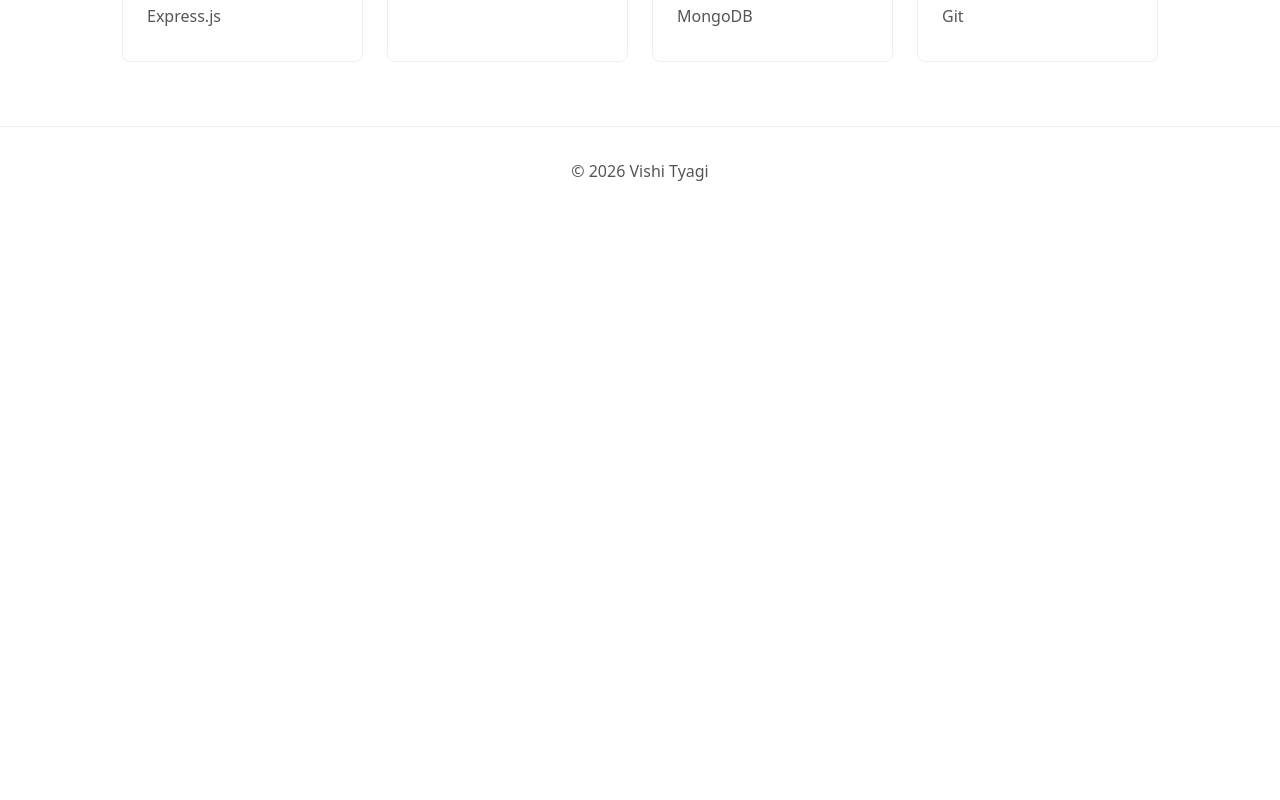
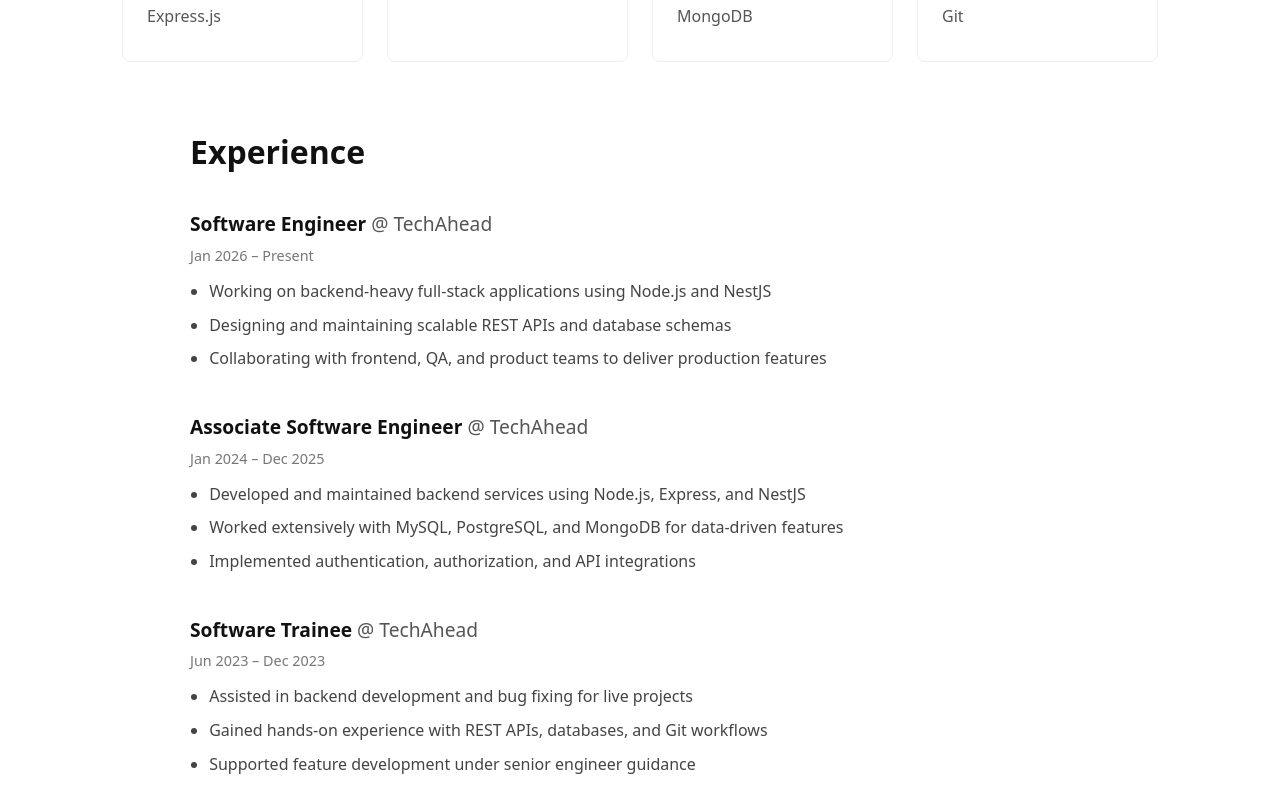
Before and after one commit to Vishi-1912/vishi-portfolio, a Next.js app: page / in a window 1280 px wide. Shown: the part 1060-1860 px from the top of the page. Before the commit the page ends 1277 px from the top, so only its background shows below. Built offline with nearby package versions, Linux system fonts and the light colour scheme.

Commit message:
feat: add professional experience section

```diff
--- a/app/page.tsx
+++ b/app/page.tsx
@@ -1,6 +1,7 @@
 import Hero from "@/components/Hero";
 import About from "@/components/About";
 import Skills from "@/components/Skills";
+import Experience from "@/components/Experience";
 
 export default function Home() {
   return (
@@ -8,6 +9,7 @@ export default function Home() {
       <Hero />
       <About />
       <Skills />
+      <Experience />
     </main>
   );
 }
--- /dev/null
+++ b/components/Experience.tsx
@@ -0,0 +1,27 @@
+import experience from "@/data/experience";
+import styles from "@/styles/experience.module.css";
+
+export default function Experience() {
+  return (
+    <section className={styles.experience}>
+      <h2>Experience</h2>
+
+      {experience.map((role) => (
+        <div key={role.title} className={styles.role}>
+          <h3>
+            {role.title}{" "}
+            <span className={styles.company}>@ {role.company}</span>
+          </h3>
+
+          <p className={styles.duration}>{role.duration}</p>
+
+          <ul>
+            {role.points.map((point) => (
+              <li key={point}>{point}</li>
+            ))}
+          </ul>
+        </div>
+      ))}
+    </section>
+  );
+}
--- /dev/null
+++ b/data/experience.ts
@@ -0,0 +1,34 @@
+const experience = [
+  {
+    title: "Software Engineer",
+    company: "TechAhead",
+    duration: "Jan 2026 – Present",
+    points: [
+      "Working on backend-heavy full-stack applications using Node.js and NestJS",
+      "Designing and maintaining scalable REST APIs and database schemas",
+      "Collaborating with frontend, QA, and product teams to deliver production features",
+    ],
+  },
+  {
+    title: "Associate Software Engineer",
+    company: "TechAhead",
+    duration: "Jan 2024 – Dec 2025",
+    points: [
+      "Developed and maintained backend services using Node.js, Express, and NestJS",
+      "Worked extensively with MySQL, PostgreSQL, and MongoDB for data-driven features",
+      "Implemented authentication, authorization, and API integrations",
+    ],
+  },
+  {
+    title: "Software Trainee",
+    company: "TechAhead",
+    duration: "Jun 2023 – Dec 2023",
+    points: [
+      "Assisted in backend development and bug fixing for live projects",
+      "Gained hands-on experience with REST APIs, databases, and Git workflows",
+      "Supported feature development under senior engineer guidance",
+    ],
+  },
+];
+
+export default experience;
--- /dev/null
+++ b/styles/experience.module.css
@@ -0,0 +1,40 @@
+.experience {
+  margin-top: 4rem;
+  max-width: 900px;
+  margin-left: auto;
+  margin-right: auto;
+}
+
+.experience h2 {
+  font-size: 2rem;
+  margin-bottom: 2rem;
+}
+
+.role {
+  margin-bottom: 2.5rem;
+}
+
+.role h3 {
+  font-size: 1.2rem;
+  margin-bottom: 0.25rem;
+}
+
+.company {
+  color: #555;
+  font-weight: 400;
+}
+
+.duration {
+  font-size: 0.9rem;
+  color: #777;
+  margin-bottom: 0.75rem;
+}
+
+.role ul {
+  padding-left: 1.2rem;
+}
+
+.role li {
+  margin-bottom: 0.5rem;
+  color: #444;
+}
```
